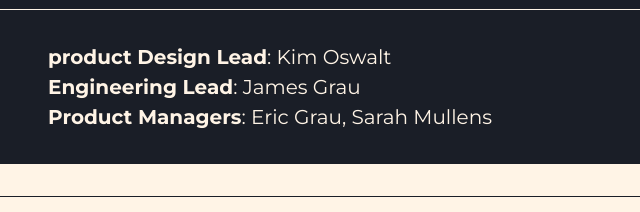
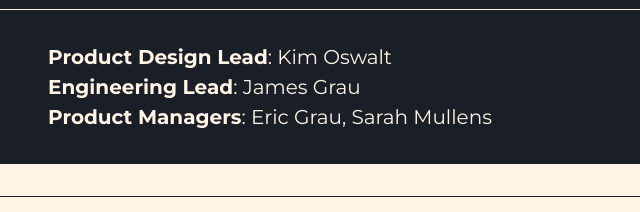
Before and after one commit to keoswalt/keoswalt-portfolio, an Eleventy site: page src/ai-vision.njk in a window 1280 px wide. Shown: the part 576-788 px from the top of the page, 0-640 px from the left. Built offline with nearby package versions, Linux system fonts and the light colour scheme; Eleventy itself is replaced by a stand-in of ours; files that its build step writes are made by us from their sources; a web font is replaced by a local one.

Commit message:
Project to product

```diff
--- a/src/ai-vision.njk
+++ b/src/ai-vision.njk
@@ -22,7 +22,7 @@ layout: base.njk
         <div class="container">
             <div class="cs-width-100 cs-padding-2">
                 <p>
-                    <span class="fw-bold">product Design Lead</span>: Kim Oswalt</p>
+                    <span class="fw-bold">Product Design Lead</span>: Kim Oswalt</p>
                 <p>
                     <span class="fw-bold">Engineering Lead</span>: James Grau</p>
                 <p>
```
